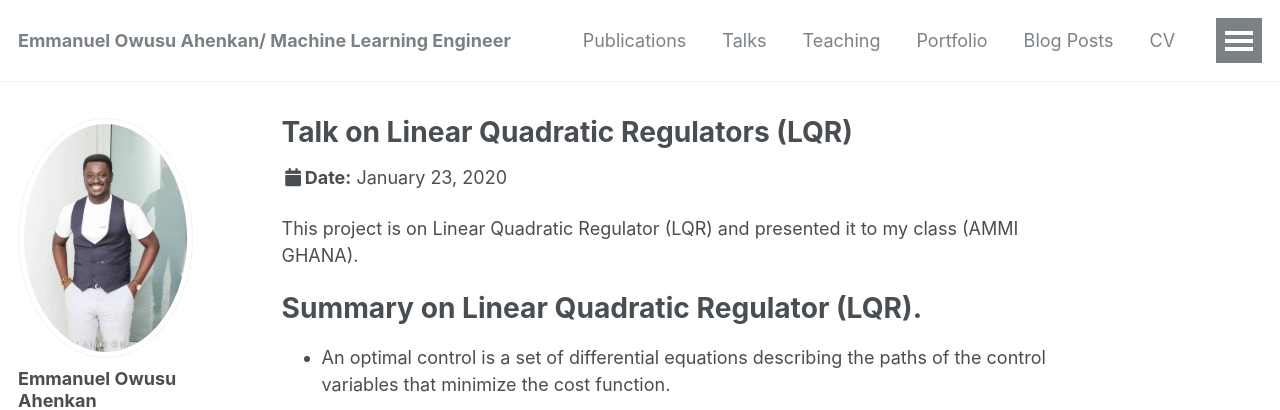
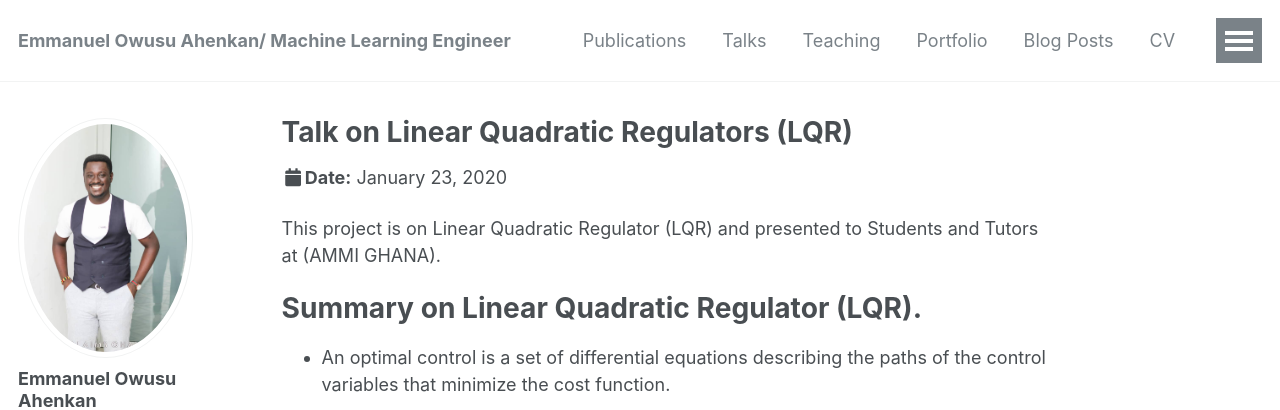
Before and after one commit to EmmanuelOwusu/EmmanuelOwusu.github.io, a Jekyll site: the page built from _talks/2014-03-01-talk-3.md, in a window 1280 px wide and 1048 px high. Shown: the top 410 px of the window. Built offline with Jekyll 4.4.1, drawn with Linux system fonts in a browser that asks for light colours; some web fonts are replaced.

Commit message:
Updated work on LQR
Updated work on LQR

```diff
--- a/_talks/2014-03-01-talk-3.md
+++ b/_talks/2014-03-01-talk-3.md
@@ -8,7 +8,7 @@ date: 2020-01-23
 location: "Accra, Ghana"
 ---
 
- This project is on Linear Quadratic Regulator (LQR) and presented it to my class (AMMI GHANA).
+ This project is on Linear Quadratic Regulator (LQR) and presented to Students and Tutors  at (AMMI GHANA).
 
 # Summary on Linear Quadratic Regulator (LQR).
 
```
